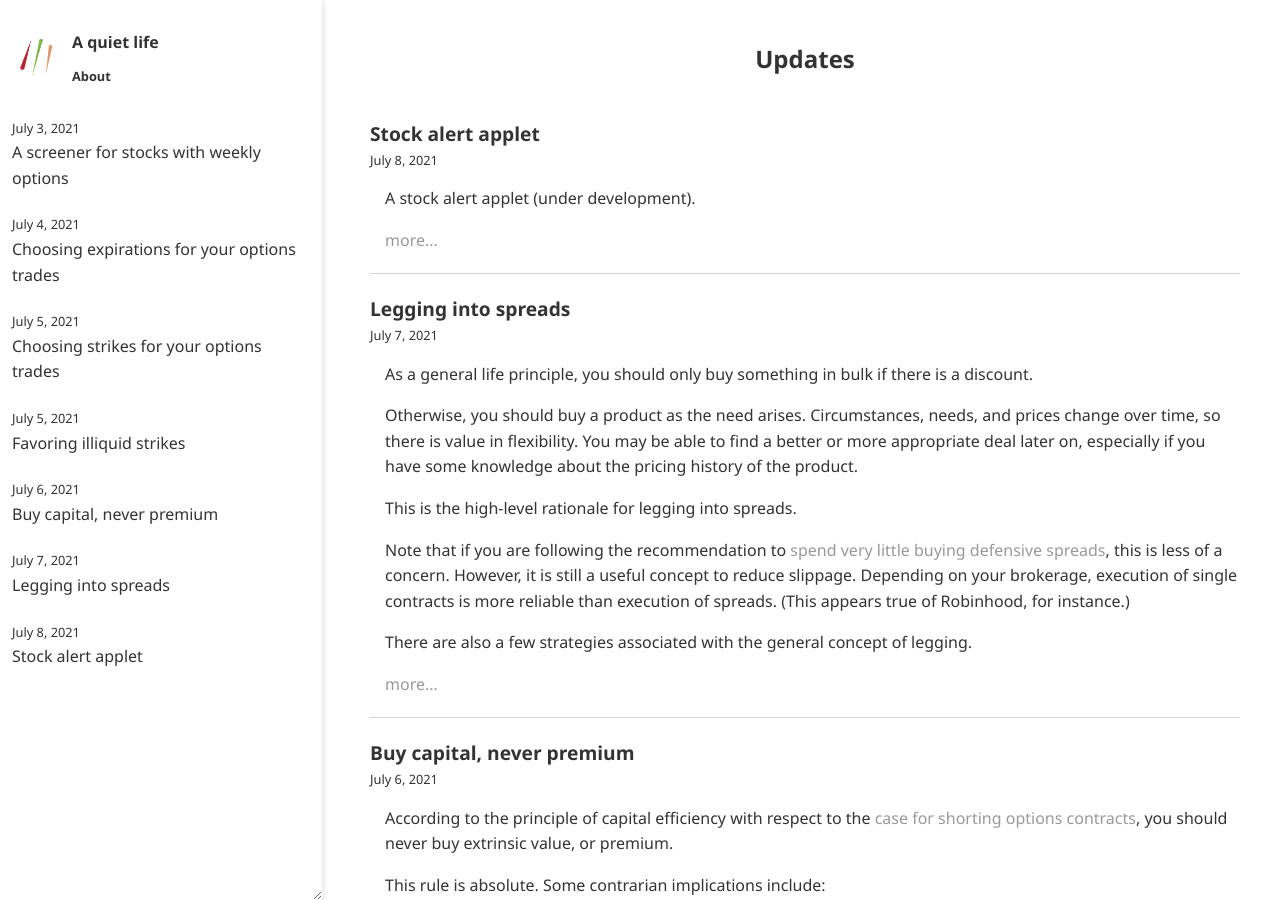
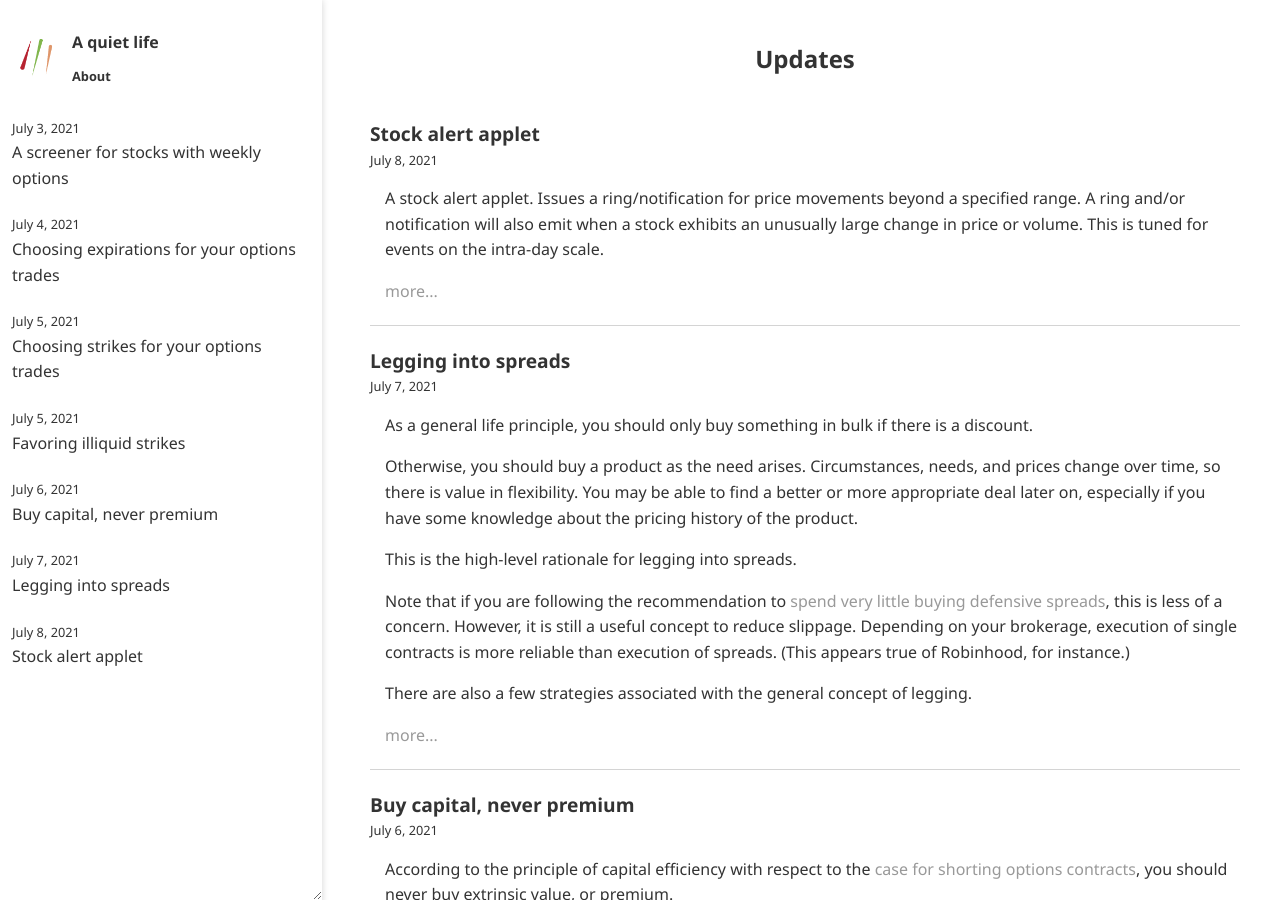
Before and after one commit to ansyblenetwork/aquietlife, a Jekyll site: the page built from index.html, in a window 1280 px wide and 900 px high. Built offline with Jekyll 4.4.1, drawn with Linux system fonts in a browser that asks for light colours.

Commit message:
Update 2021-07-08-alerts.md

```diff
--- a/_posts/2021-07-08-alerts.md
+++ b/_posts/2021-07-08-alerts.md
@@ -2,7 +2,7 @@
 title: "Stock alert applet"
 ---
 
-A stock alert applet (under development).
+A stock alert applet. Issues a ring/notification for price movements beyond a specified range. A ring and/or notification will also emit when a stock exhibits an unusually large change in price or volume. This is tuned for events on the intra-day scale.
 
 
 <div>
@@ -30,7 +30,6 @@ id="tickerInput" style="margin:20px;" autocomplete="off" placeholder="Add stock
 
 </div>
 
-A ring and/or notification will also emit when a stock exhibits an unusually large change in price or volume. This is tuned for events on the intra-day scale.
 
 <script> ////////////////////////////////////////////////////////////////
 var tickerList = [];
```
